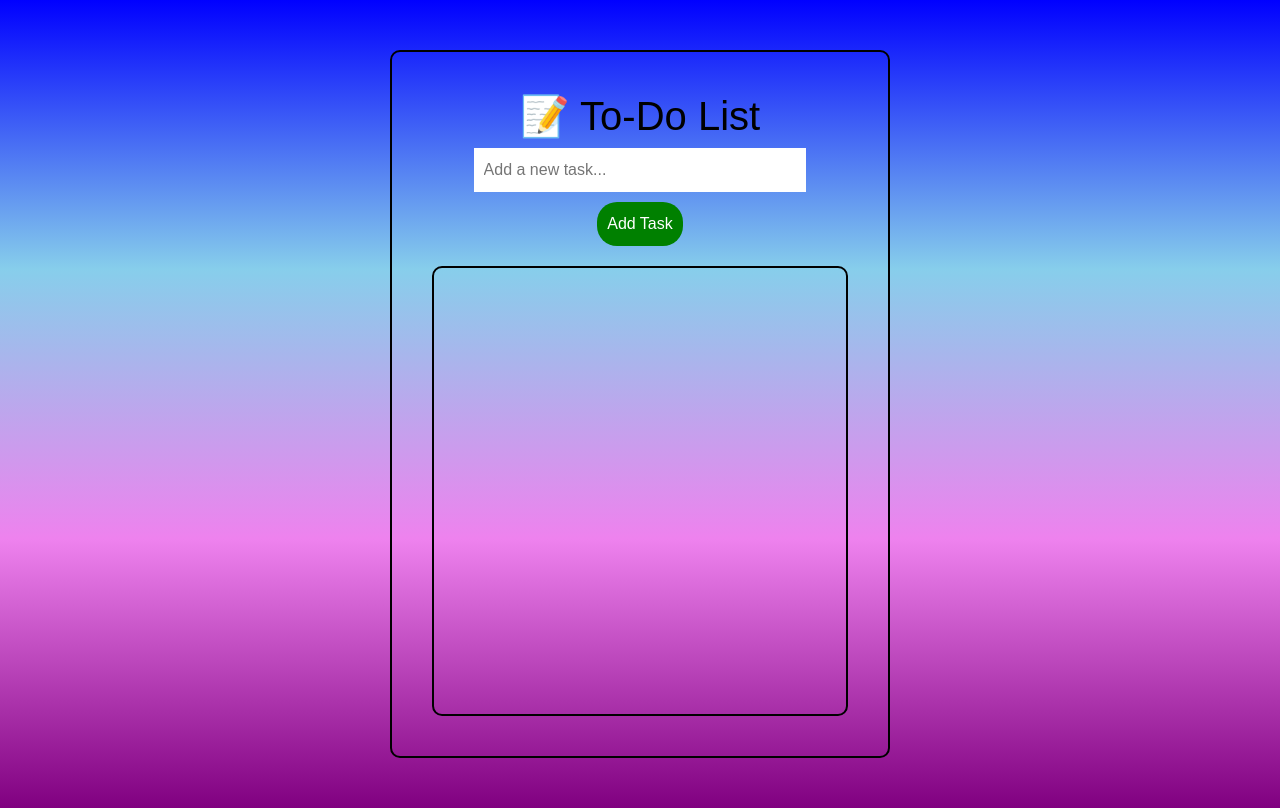
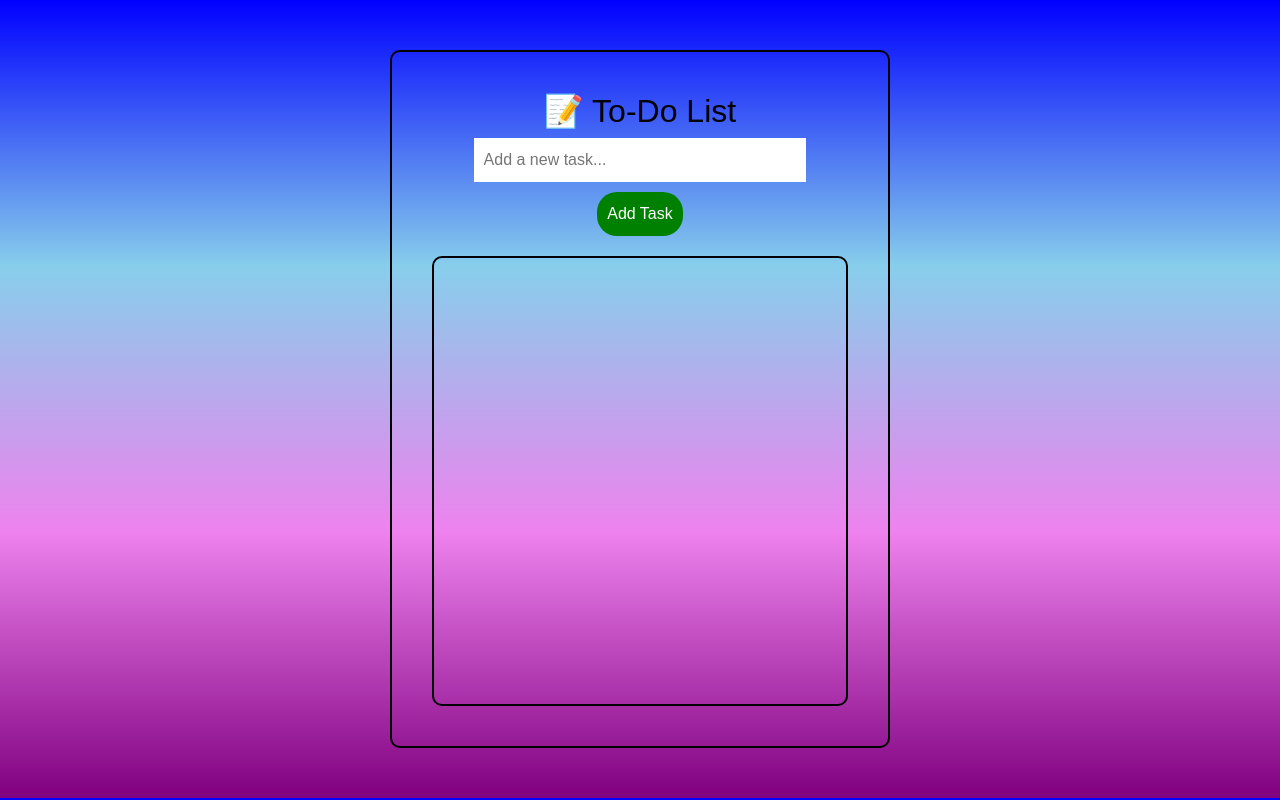
Before and after one commit to codingWithPavani/SCT_WD_4, a plain HTML site: page index.htm in a window 1280 px wide. Drawn offline with nearby package versions, Linux system fonts and the light colour scheme.

```diff
--- a/index.htm
+++ b/index.htm
@@ -11,7 +11,7 @@
 <body >
     <div class="container" class="card shadow p-6">
        <div class="upper">
-           <h1>📝 To-Do List</h1>
+           <h2>📝 To-Do List</h2>
            <input type="text" id="taskInput" placeholder="Add a new task...">
            <button id="addTask">Add Task</button>
        </div>
```
Also changed, not shown: screenshots/screenshot_1.png (added), screenshots/screenshot_2.png (added), screenshots/screenshot_3.png (added), 3 other files.
